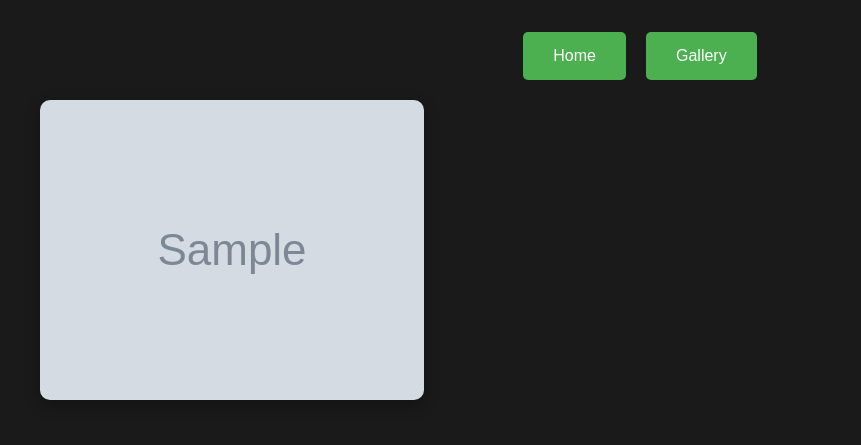
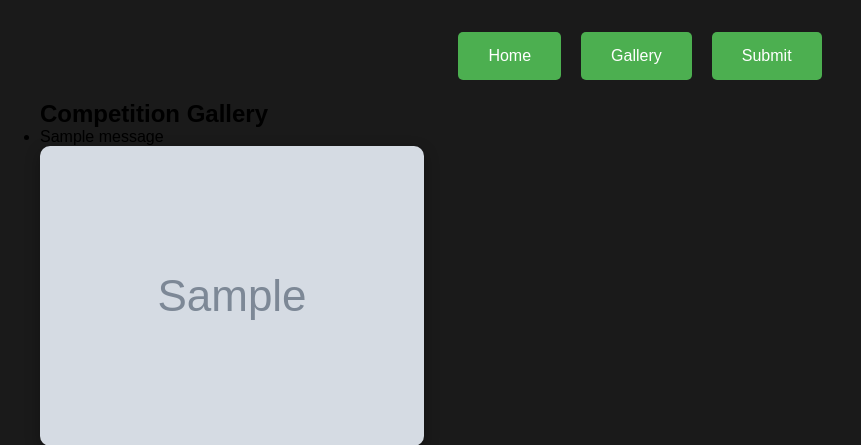
Before and after one commit to jirivchi1/inquira, a Flask app: page /competition in a window 1280 px wide. Shown: the top 445 px of the page, without its empty margins (0-861 px from the left). Run offline with Flask 3, Linux system fonts and the light colour scheme; grey boxes marked "Sample" are stand-in pictures; one stand-in notice (Sample message) is shown; a database or web service that is not in the repository returns one stand-in record (values such as "Sample title").

Commit message:
to visualisate images in competition.html correctly

```diff
--- a/app/tasks.py
+++ b/app/tasks.py
@@ -9,6 +9,9 @@
 
 @celery.task()
 def generate_image_task(prompt, username):
+    # Limpiar espacios en blanco del username
+    username = username.strip()
+
     # Obtener configuración desde current_app
     mongodb_uri = current_app.config["MONGODB_URI"]
     openai_api_key = current_app.config["OPENAI_API_KEY"]
--- a/app/templates/competition.html
+++ b/app/templates/competition.html
@@ -5,14 +5,26 @@
 {% block navigation %}
     <a href="{{ url_for('routes.home') }}" class="nav-button">Home</a>
     <a href="{{ url_for('routes.gallery') }}" class="nav-button">Gallery</a>
+    <a href="{{ url_for('routes.submit') }}" class="nav-button">Submit</a>
 {% endblock %}
 
 {% block content %}
 <div class="gallery-container">
+    <h2>Competition Gallery</h2>
+    {% with messages = get_flashed_messages() %}
+        {% if messages %}
+            <ul class="flashes">
+                {% for message in messages %}
+                    <li>{{ message }}</li>
+                {% endfor %}
+            </ul>
+        {% endif %}
+    {% endwith %}
     <div class="gallery">
         {% for image in images %}
         <div class="card">
-            <img src="{{ url_for('static', filename=image.image_path) }}" alt="{{ image.prompt }}" class="gallery-img">
+            <!-- Usar image_filename para mostrar la imagen generada -->
+            <img src="{{ url_for('static', filename='images/competition/' + image.image_filename) }}" alt="{{ image.prompt }}" class="gallery-img">
             <div class="card-content">
                 <h2>{{ image.user_name }}</h2>
                 <p class="description">{{ image.prompt }}</p>
```
